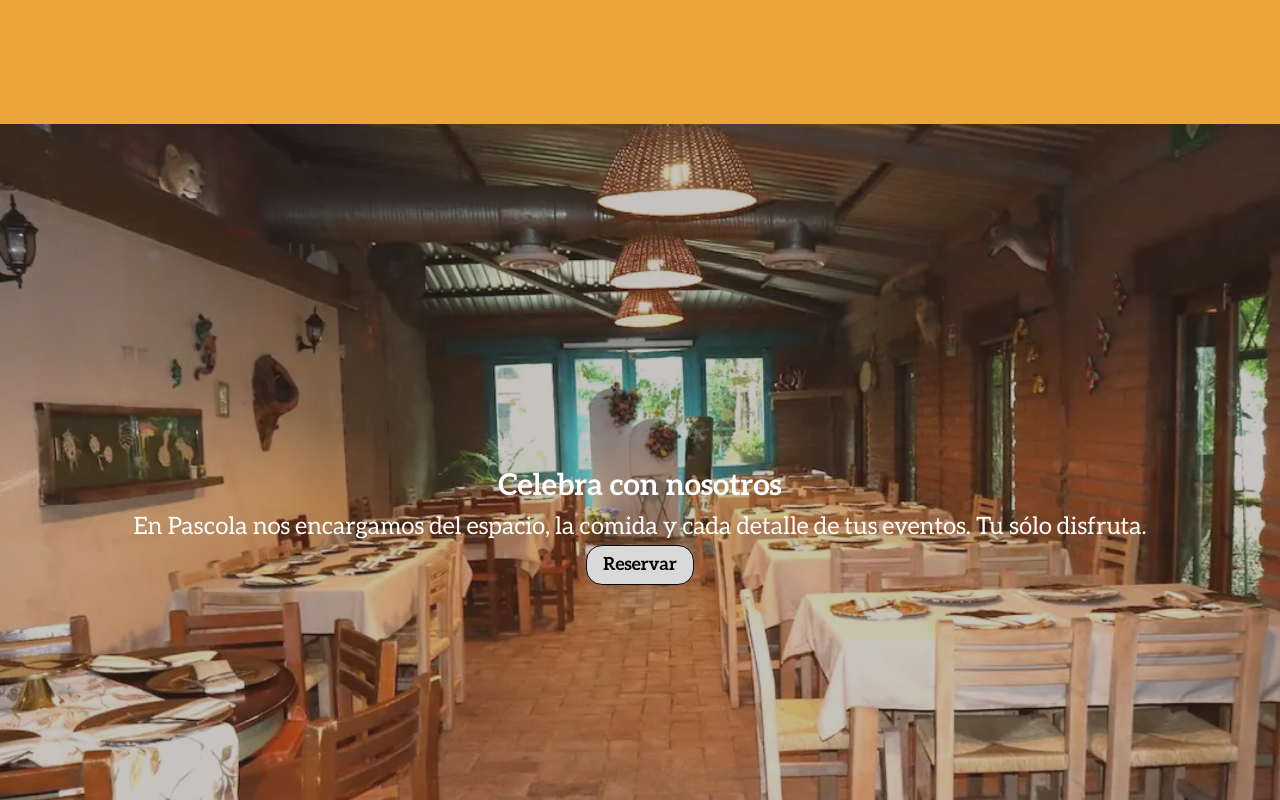
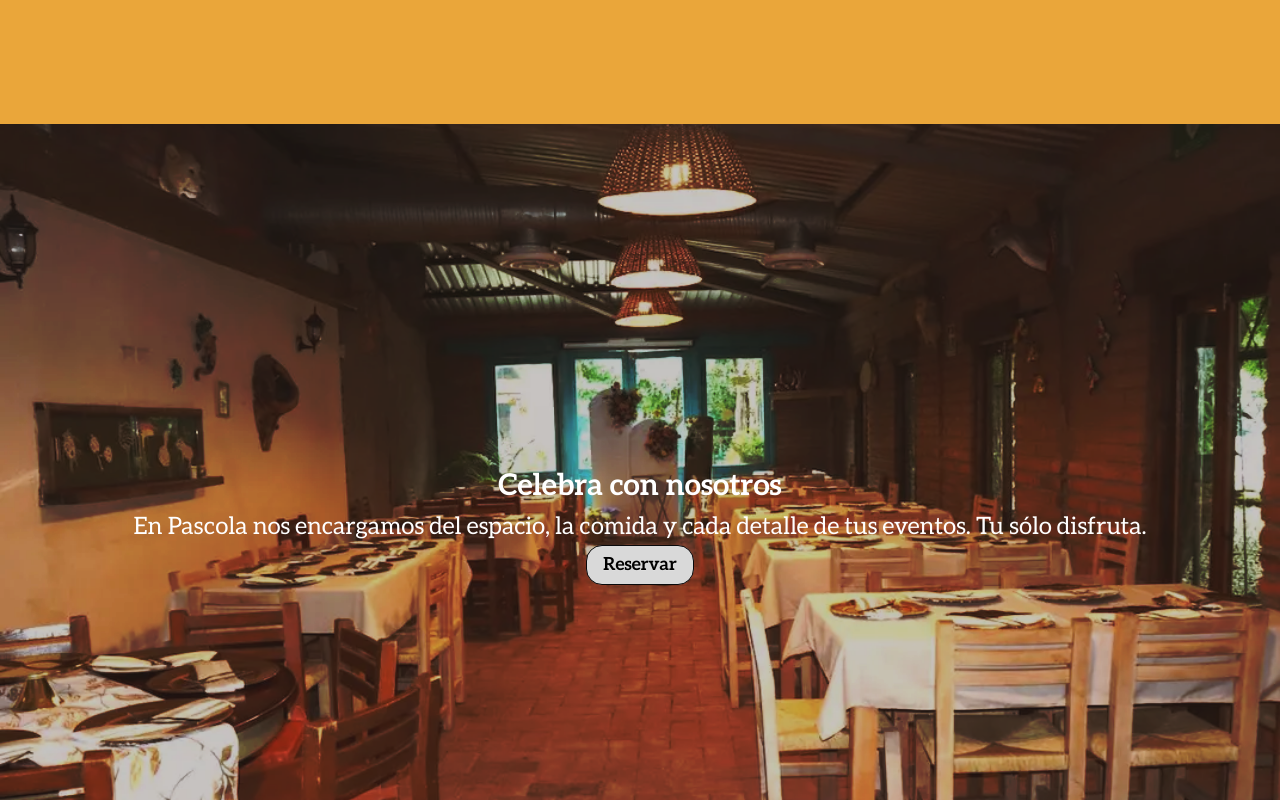
Before and after one commit to daviloops/pascola-website, a Next.js app: page / in a window 1280 px wide. Shown: the part 1180-1980 px from the top of the page. Built offline with nearby package versions, Linux system fonts and the light colour scheme; no server answers.

Commit message:
chore: improve style of events background image

```diff
--- a/src/app/components/Events/index.tsx
+++ b/src/app/components/Events/index.tsx
@@ -12,6 +12,7 @@ const Events = () => {
         className="object-cover bg-blend-darken"
         sizes="100vw"
       />
+      <div className="absolute inset-0 bg-[#463933] mix-blend-overlay"></div>
       <div className="absolute inset-0 bg-[#463933] opacity-30"></div>
 
       <div className="z-1 flex flex-col items-center justify-center gap-[24]">
```
